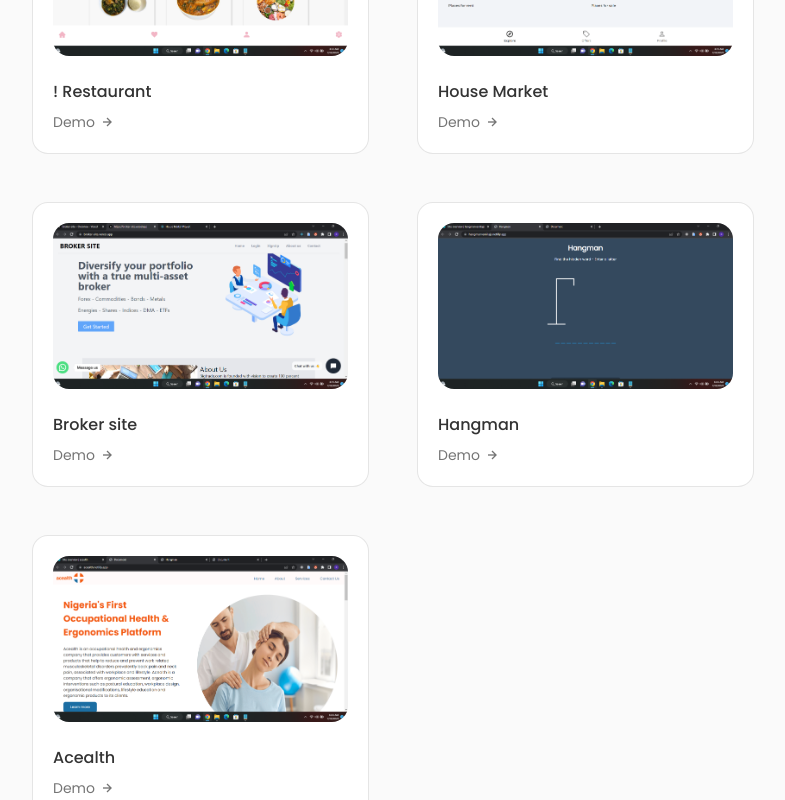
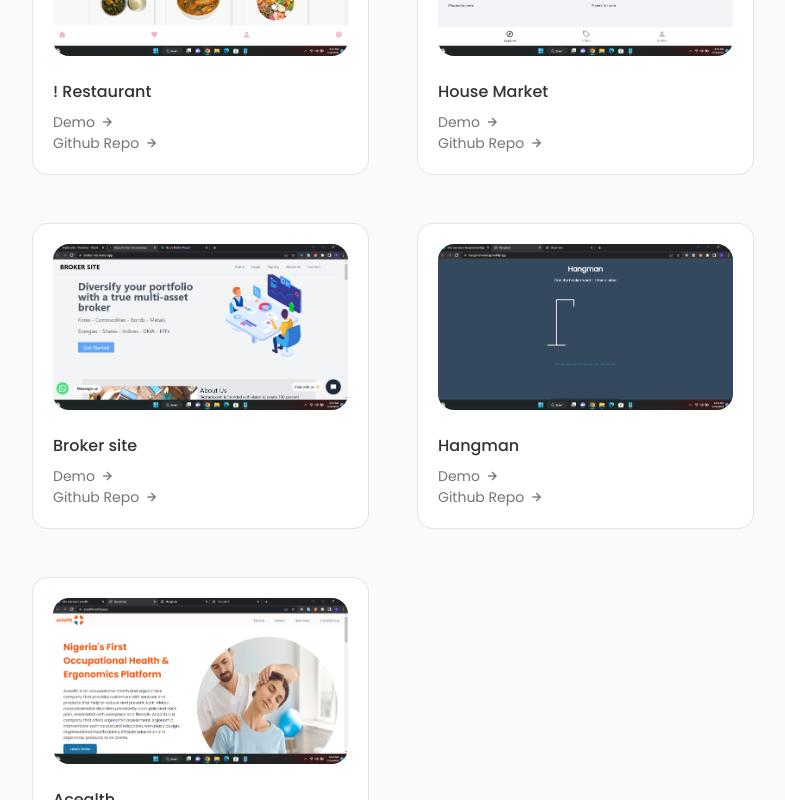
Before and after one commit to boymeetsblockchain/React-Portfolio, a React (Create React App) app: page / in a window 1280 px wide. Shown: the part 3640-4440 px from the top of the page, without its empty margins (247-1032 px from the left). Built offline with nearby package versions, Linux system fonts and the light colour scheme.

Commit message:
finished the portfolio

```diff
--- a/src/components/work/Data.jsx
+++ b/src/components/work/Data.jsx
@@ -11,30 +11,40 @@ export const projectsData = [
       image: Work1,
       title: "! Restaurant",
       category: "app",
+      link: "https://ifood-lime.vercel.app/",
+      github:"https://github.com/boymeetsblockchain/Restaurant-App"
     },
     {
       id: 2,
       image: Work2,
       title: "House Market",
       category: "web",
+      link: " https://house-market-project-six.vercel.app/",
+      github:"https://github.com/boymeetsblockchain/House-Market-Project"
     },
     {
       id: 3,
       image: Work3,
       title: "Broker site",
       category: "web",
+      link: "https://broker-site.vercel.app/",
+      github:"https://github.com/boymeetsblockchain/Broker-site"
     },
     {
       id: 4,
       image: Work4,
       title: "Hangman",
       category: "app",
+      link: "https://hangmanvaniilajs.netlify.app/",
+      github:"https://github.com/boymeetsblockchain/HangMan"
     },
     {
       id: 5,
       image: Work5,
       title: "Acealth",
       category: "design",
+      link: "https://acealth.netlify.app/",
+      github:"https://github.com/boymeetsblockchain/medical-website"
     },
   ];
 
--- a/src/components/work/WorksItems.jsx
+++ b/src/components/work/WorksItems.jsx
@@ -7,7 +7,10 @@ function WorksItems({
     <div className="work__card" key={item.id}>
        <img src={item.image} alt="" className='work__img' />
        <h3 className="work__title">{item.title}</h3>
-       <a href="#" className='work__button'> Demo
+       <a href={item.link} target='_blank' className='work__button'> Demo
+       <i className="bx bx-right-arrow-alt work__button-icon">
+        </i></a>
+        <a href={item.github} target='_blank'  className='work__button'>Github Repo
        <i className="bx bx-right-arrow-alt work__button-icon">
         </i></a>
     </div>
```
